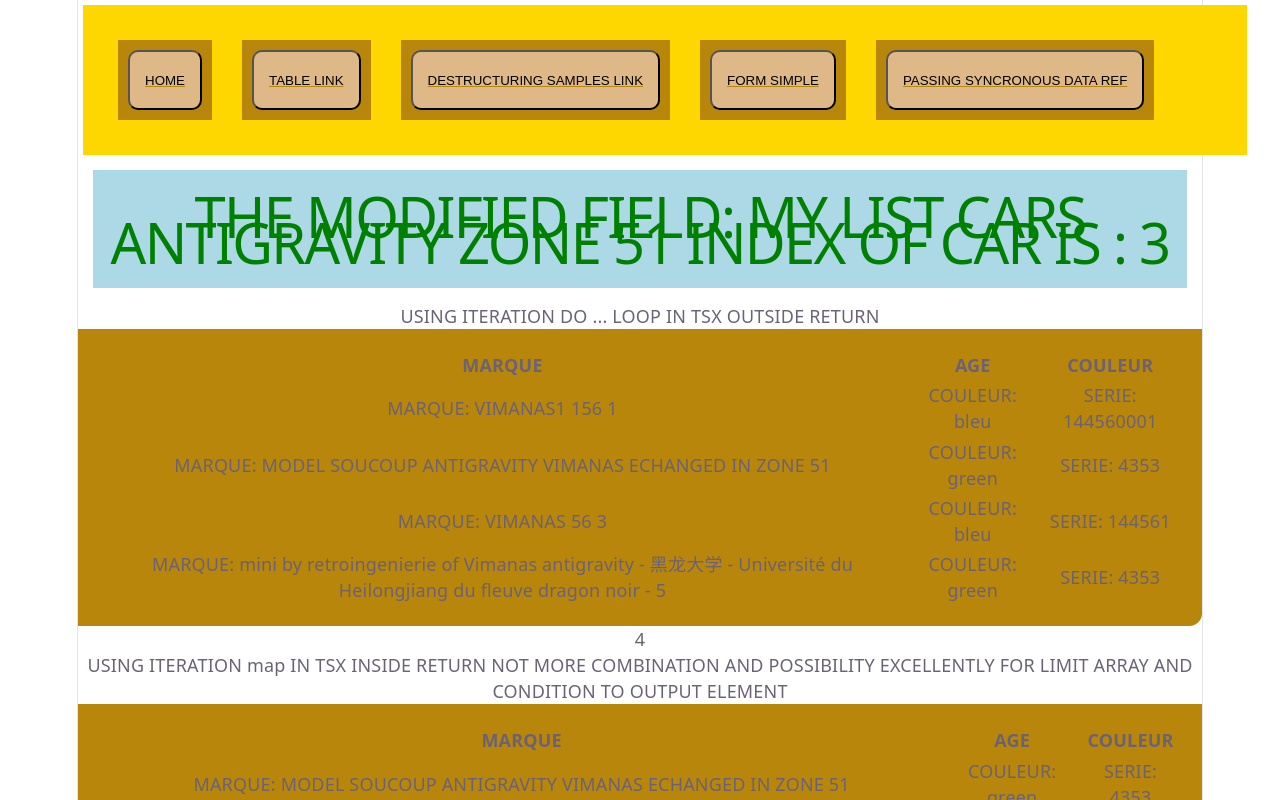
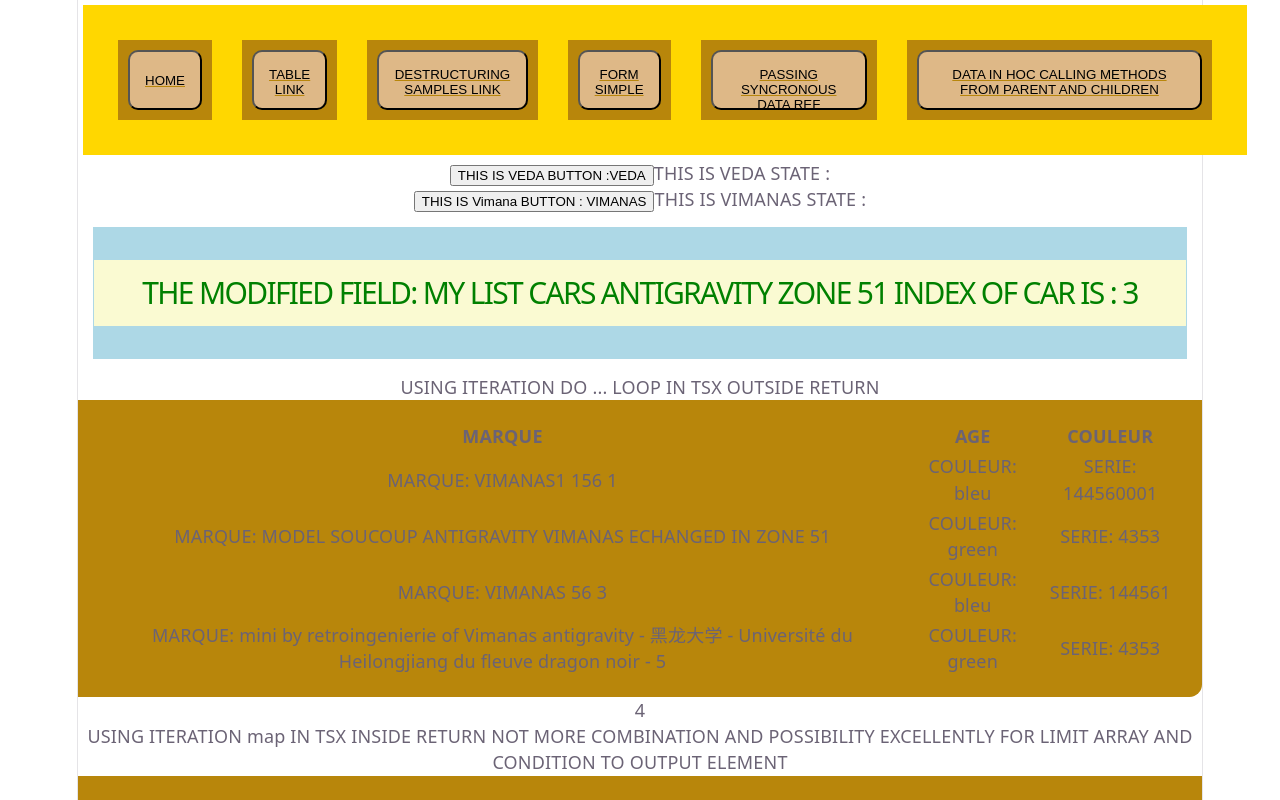
Before and after one commit to daversa-nicolas/pw4-vite, a React (Vite) app: page /GeneralHoc in a window 1280 px wide. Shown: the top 800 px of the page. Built offline with nearby package versions, Linux system fonts and the light colour scheme.

Commit message:
using-passing-data-hoc

```diff
--- a/src/components/Header.tsx
+++ b/src/components/Header.tsx
@@ -47,6 +47,12 @@ class Header extends Component {
                     </NavLink>
                     </div>
 
+                    <div>
+                    <NavLink className={eleBarr} to="/GeneralHoc">
+                        <button className="buttonSty">DATA IN HOC CALLING METHODS FROM PARENT AND CHILDREN</button>
+                    </NavLink>
+                    </div>
+
                 </nav>
 
             </div>
--- a/src/components/Mycars.tsx
+++ b/src/components/Mycars.tsx
@@ -153,7 +153,10 @@ class Mycars extends Component <titleProps, MycarsState> {
             <div>
                 <div>
                     <Wrapper>
-                        <h1 style={{color}}>THE MODIFIED FIELD: {title} INDEX OF CAR IS : {indexOfCars}</h1>
+                        <h1 style={{color,
+                            padding:"20px",
+                            background:"lightgoldenrodyellow",
+                            fontSize:"30px"}}>THE MODIFIED FIELD: {title} INDEX OF CAR IS : {indexOfCars}</h1>
                     </Wrapper>
                 </div>
 
--- /dev/null
+++ b/src/components/hoc/CommonMethod.tsx
@@ -0,0 +1,45 @@
+import React, {type ComponentType} from "react";
+
+interface CommonMethodOwnState {
+    nameComp: string;
+};
+
+
+const commonMethod = <P extends CommonMethodOwnState>
+(WrappedComponent: ComponentType<P>) =>
+{    class CommonMethod extends React.Component<P, CommonMethodOwnState> {
+
+        state = {
+            nameComp: "THIS IS INITIAL COMMON STATE",
+            commonMethodProp: () => {},
+      }
+
+        // after render and before setState
+        componentDidMount(){
+            console.log("THIS IS COMMON METHOD WORKING in state initial:" +
+            this.state.nameComp)
+        }
+
+        commonsMethod=()=>{
+            console.log("THIS IS COMMON METHOD WORKING :");
+            /*this.setState(
+                {
+                    commonStateProp: {
+                        name: "COMMON METHOD MODIFIED VALUE"
+
+                    }
+                }
+            )*/
+        }
+
+        outputName=()=>{
+            console.log(this.state);
+        }
+        render() {
+            return <WrappedComponent commonMethodHoc={this.commonsMethod}
+                                     {...this.props}/>
+        }
+    }
+    return CommonMethod
+}
+export default commonMethod;
--- /dev/null
+++ b/src/components/hoc/GeneralHoc.tsx
@@ -0,0 +1,17 @@
+import React from 'react';
+import Veda from "./Veda.tsx";
+import Vimanas from "./Vimanas.tsx";
+
+class GeneralHoc extends React.Component {
+
+    render() {
+        return (
+            <div>
+                <Veda nameComp="VEDA"/>
+                <Vimanas nameComp="VIMANAS"/>
+            </div>
+        );
+    }
+}
+
+export default GeneralHoc;
--- /dev/null
+++ b/src/components/hoc/Veda.tsx
@@ -0,0 +1,27 @@
+import React from 'react';
+import commonMethod from "./CommonMethod.tsx";
+
+
+interface VedaOwnProps {
+    nameComp: string;
+    /*commonMethodProp: () => void;
+    commonStateProp: {name: string};*/
+}
+
+class Veda extends React.Component <VedaOwnProps> {
+
+    render () {
+        // FROM PARENT PROPS - STATE  YING YANG
+        const {nameComp,
+            } = this.props;
+
+        return (
+            <div>
+                <button >THIS IS VEDA BUTTON :{nameComp}</button>
+                <label>THIS IS VEDA STATE : </label>
+            </div>
+        );
+    }
+};
+
+export default commonMethod(Veda);
--- /dev/null
+++ b/src/components/hoc/Vimanas.tsx
@@ -0,0 +1,27 @@
+import React from 'react';
+import commonMethod from "./CommonMethod.tsx";
+
+interface VimanasOwnProps {
+    nameComp: string;
+}
+
+class Vimanas extends React.Component <VimanasOwnProps> {
+
+
+
+    render() {
+
+        // FROM PARENT PROPS - STATE  YING YANG
+        const {nameComp
+            } = this.props;
+
+        return (
+            <div>
+             <button >THIS IS Vimana BUTTON : {nameComp}</button>
+             <label>THIS IS VIMANAS STATE :</label>
+            </div>
+        );
+    }
+}
+
+export default commonMethod(Vimanas);
--- a/src/routes/RoutesLine.tsx
+++ b/src/routes/RoutesLine.tsx
@@ -5,6 +5,7 @@ import Home from "../components/Home.tsx";
 import DestructuringTesting from "../components/DestructuringTesting.tsx";
 import FormSample from "../components/FormSample.tsx";
 import PassingDataRef from "../components/PassingDataRef.tsx";
+import GeneralHoc from "../components/hoc/GeneralHoc.tsx";
 
 class RoutesLine extends Component{
 
@@ -18,6 +19,7 @@ class RoutesLine extends Component{
                     <Route path="/DestructuringTesting" element={<DestructuringTesting/>}/>
                     <Route path="/FormSample" element={<FormSample/>}/>
                     <Route path="/PassingDataRef" element={<PassingDataRef/>}/>
+                    <Route path="/GeneralHoc" element={<GeneralHoc/>}/>
                 </Routes>
 
                 </div>
```
